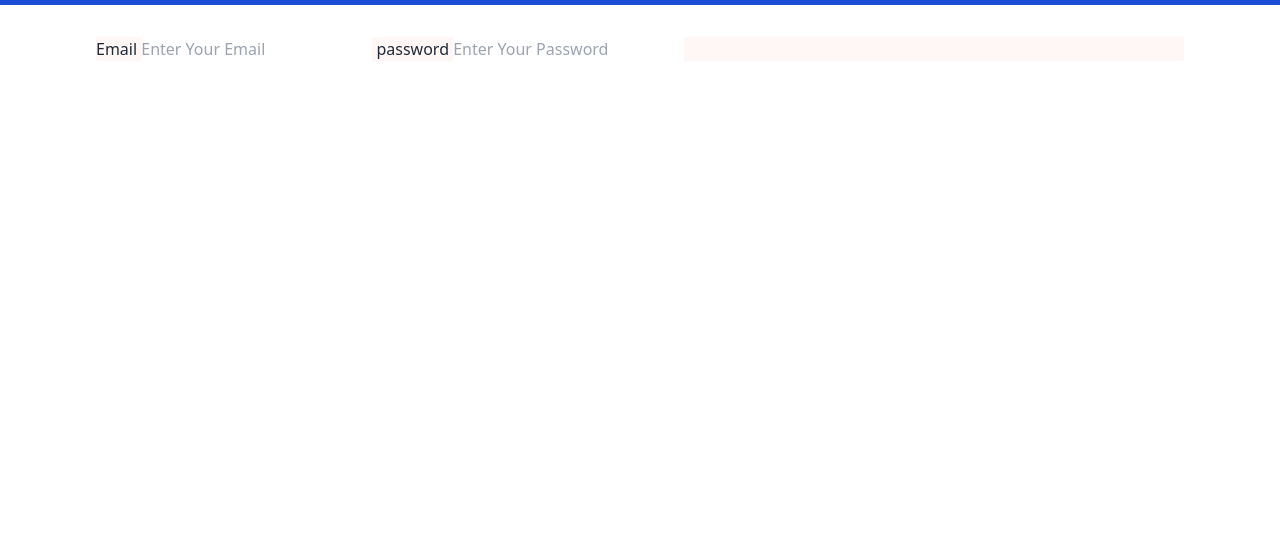
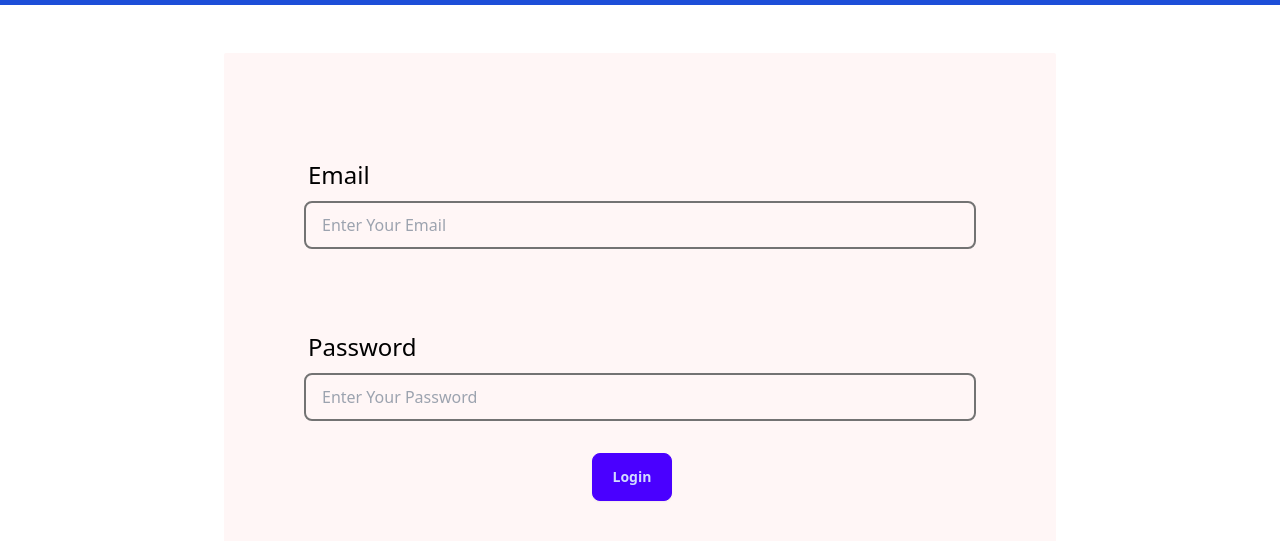
Before and after one commit to Hamzaabro5/Buy-Sells-Corner, a plain HTML site: page login.html in a window 1280 px wide. Shown: the part 61-602 px from the top of the page. Drawn offline with nearby package versions, Linux system fonts and the light colour scheme.

Commit message:
Login Page

```diff
--- a/login.html
+++ b/login.html
@@ -47,49 +47,14 @@
 
     <main>
 
-        <div class="border-neutral-600 rounded-sm bg-[#FFF6F6] mx-24 mt-8 mb-3">
-
-        <!-- <div class=" ml-[24rem] mt-8">
-            <label class="input input-bordered flex items-center gap-2 w-full max-w-xl">
-                <svg
-                xmlns="http://www.w3.org/2000/svg"
-                viewBox="0 0 16 16"
-                fill="currentColor"
-                class="h-4 w-4 opacity-70">
-              <path
-              d="M2.5 3A1.5 1.5 0 0 0 1 4.5v.793c.026.009.051.02.076.032L7.674 8.51c.206.1.446.1.652 0l6.598-3.185A.755.755 0 0 1 15 5.293V4.5A1.5 1.5 0 0 0 13.5 3h-11Z" />
-              <path
-              d="M15 6.954 8.978 9.86a2.25 2.25 0 0 1-1.956 0L1 6.954V11.5A1.5 1.5 0 0 0 2.5 13h11a1.5 1.5 0 0 0 1.5-1.5V6.954Z" />
-            </svg>
-            <input type="text" class="grow" placeholder="Email" />
-            </label>
-
-            <label class="input input-bordered flex items-center gap-2  w-full max-w-xl">
-            <svg
-            xmlns="http://www.w3.org/2000/svg"
-            viewBox="0 0 16 16"
-            fill="currentColor"
-            class="h-4 w-4 opacity-70">
-            <path
-            fill-rule="evenodd"
-            d="M14 6a4 4 0 0 1-4.899 3.899l-1.955 1.955a.5.5 0 0 1-.353.146H5v1.5a.5.5 0 0 1-.5.5h-2a.5.5 0 0 1-.5-.5v-2.293a.5.5 0 0 1 .146-.353l3.955-3.955A4 4 0 1 1 14 6Zm-4-2a.75.75 0 0 0 0 1.5.5.5 0 0 1 .5.5.75.75 0 0 0 1.5 0 2 2 0 0 0-2-2Z"
-            clip-rule="evenodd" />
-        </svg>
-        <input type="password" class="grow" placeholder="Enter Your password" />
-            </label>
-        </div> -->
-
-
-         <!-- Input  -->
-
-         <form>
-            <label for="email">Email</label>
-            <input type="email" placeholder="Enter Your Email">
-            <label for="password">password</label>
-            <input type="password" placeholder="Enter Your Password">
-         </form>
-
-
+        <div class="border-neutral-600 rounded-sm bg-[#FFF6F6] flex justify-center mx-56 mt-12 mb-3">
+         <form class="form-control my-24 text-[1.5rem]">
+            <label class="text-black label" for="email">Email</label>
+            <input class="input input-bordered bg-transparent text-black w-[42rem] border-2 border-[#737373]" type="email" placeholder="Enter Your Email"><br /><br />
+            <label class="text-black label" for="password">Password</label>
+            <input class="input input-bordered bg-transparent text-black w-[42rem] border-2 border-[#737373]" type="password" placeholder="Enter Your Password">
+            <button class="btn btn-md btn-primary w-20 mt-8 ml-72 ">Login</button>
+        </form>
         </div>
     </main>
 
```
